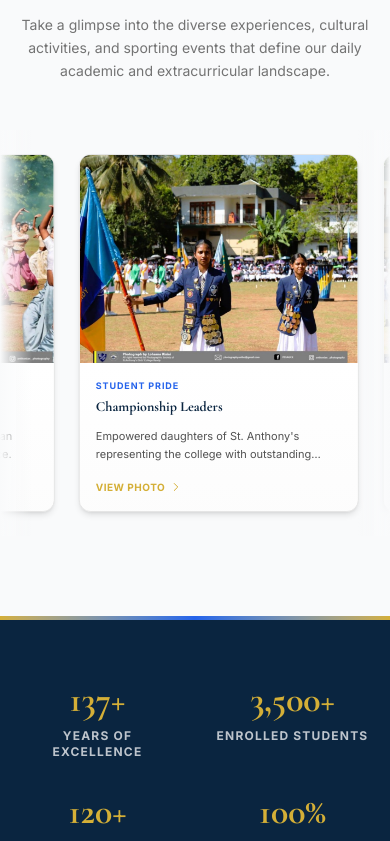
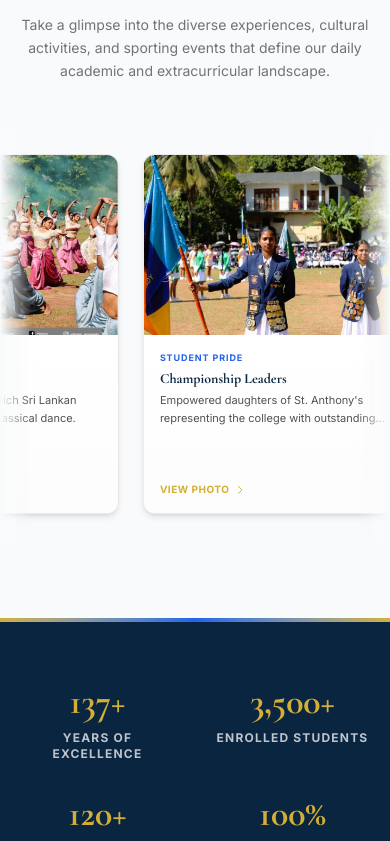
Before and after one commit to samadhi1000/SAGCK, a Next.js app: page / in a window 390 px wide. Shown: the part 7963-8804 px from the top of the page. Built offline with nearby package versions, Linux system fonts and the light colour scheme.

Commit message:
Fix: Rebuild image carousel to duplicate kandyangem.lk marquee styling, and remove Facilities tab

```diff
--- a/src/app/globals.css
+++ b/src/app/globals.css
@@ -65,28 +65,73 @@ body {
   }
 }
 
-/* Infinite Scrolling Marquee for Photo Gallery (Global CSS) */
-.animate-marquee {
-  animation: marquee-scroll 35s linear infinite !important;
+/* ── Infinite Auto-Scrolling Marquee Styling (Adopted from kandyangem.lk) ── */
+.marquee-container {
+    width: 100%;
+    overflow: hidden;
+    position: relative;
+    display: flex;
+    padding: 1.5rem 0;
+    user-select: none;
 }
 
-/* Pause animation on hover */
-.animate-marquee:hover {
-  animation-play-state: paused !important;
+.marquee-track {
+    display: flex;
+    width: max-content;
+    animation: scrollMarquee 40s linear infinite;
 }
 
-@keyframes marquee-scroll {
-  0% {
-    transform: translateX(0);
-  }
-  100% {
-    transform: translateX(-50%);
-  }
+.marquee-group {
+    display: flex;
+    gap: 1.5rem;
+    padding-right: 1.5rem; /* Matches the gap exactly to make transition seamless */
+}
+
+.marquee-card {
+    width: 280px;
+    height: 360px;
+    border-radius: 0.75rem;
+    overflow: hidden;
+    position: relative;
+    border: 1px solid rgba(0, 0, 0, 0.08);
+    flex-shrink: 0;
+    box-shadow: 0 4px 6px -1px rgba(0, 0, 0, 0.1), 0 2px 4px -1px rgba(0, 0, 0, 0.06);
+    transition: transform 0.3s ease, box-shadow 0.3s ease;
+    display: flex;
+    flex-direction: column;
+    background: white;
+}
+
+@media (min-width: 640px) {
+    .marquee-card {
+        width: 320px;
+        height: 390px;
+    }
+}
+
+.marquee-card:hover {
+    transform: scale(1.02) translateY(-4px);
+    box-shadow: 0 10px 15px -3px rgba(0, 0, 0, 0.1), 0 4px 6px -2px rgba(0, 0, 0, 0.05);
+}
+
+/* Pause scroll on hover for premium user interaction experience */
+.marquee-container:hover .marquee-track {
+    animation-play-state: paused;
+}
+
+/* Seamless infinite right-to-left scrolling loop keyframes using translate3d */
+@keyframes scrollMarquee {
+    0% {
+        transform: translate3d(0, 0, 0);
+    }
+    100% {
+        transform: translate3d(-50%, 0, 0);
+    }
 }
 
 /* Accessibility: Stop marquee animation for users with prefers-reduced-motion */
 @media (prefers-reduced-motion: reduce) {
-  .animate-marquee {
+  .marquee-track {
     animation-play-state: paused !important;
   }
 }
--- a/src/app/page.tsx
+++ b/src/app/page.tsx
@@ -345,7 +345,6 @@ export default function Home() {
                 <li><a href="#clubs" className="hover:text-accent transition-colors focus:outline-none">Clubs & Societies</a></li>
                 <li><a href="#sports" className="hover:text-accent transition-colors focus:outline-none">Sports & Athletics</a></li>
                 <li><a href="#news" className="hover:text-accent transition-colors focus:outline-none">News & Achievements</a></li>
-                <li><a href="#facilities" className="hover:text-accent transition-colors focus:outline-none">School Facilities</a></li>
               </ul>
             </div>
 
--- a/src/components/Header.tsx
+++ b/src/components/Header.tsx
@@ -10,7 +10,6 @@ const NAV_ITEMS = [
   { label: "Clubs & Societies", href: "#clubs" },
   { label: "Sports", href: "#sports" },
   { label: "News", href: "#news" },
-  { label: "Facilities", href: "#facilities" },
   { label: "Contact", href: "#contact" },
 ];
 
--- a/src/components/ImageCarousel.tsx
+++ b/src/components/ImageCarousel.tsx
@@ -161,77 +161,105 @@ export default function ImageCarousel() {
       </div>
 
       {/* Infinite scrolling marquee track container */}
-      <div className="relative w-full overflow-hidden group/marquee py-6">
+      <div className="marquee-container">
 
         {/* Soft edge blur using transparent gradients */}
         <div className="absolute top-0 bottom-0 left-0 w-8 md:w-32 bg-gradient-to-r from-neutral-light to-transparent z-10 pointer-events-none" aria-hidden="true" />
         <div className="absolute top-0 bottom-0 right-0 w-8 md:w-32 bg-gradient-to-l from-neutral-light to-transparent z-10 pointer-events-none" aria-hidden="true" />
 
         {/* The moving track */}
-        <div
-          className="flex flex-row w-max gap-6 animate-marquee"
-          role="region"
-          aria-label="Image Loop. Hover to pause, click an image to enlarge."
-        >
-          {doubledImages.map((image, index) => (
+        <div className="marquee-track">
+
+          {/* Group 1 */}
+          <div className="marquee-group">
+            {carouselImages.map((image, index) => (
               <button
-              key={index}
+                key={`g1-${index}`}
                 onClick={() => handleOpenLightbox(index)}
-              className="flex-shrink-0 w-[280px] sm:w-[340px] md:w-[380px] flex flex-col rounded-xl overflow-hidden shadow-md border border-neutral-200 bg-white group/card text-left transition-all duration-300 hover:shadow-xl hover:scale-[1.02] hover:-translate-y-1 focus-visible:outline focus-visible:outline-3 focus-visible:outline-accent"
+                className="marquee-card text-left focus-visible:outline focus-visible:outline-3 focus-visible:outline-accent"
                 aria-label={`View full screen details for ${image.title}: ${image.description}`}
               >
-              {/* Image wrapper with fixed height */}
-              <div className="relative w-full h-52 sm:h-64 md:h-72 overflow-hidden bg-neutral-100 flex-shrink-0">
+                {/* Image wrapper */}
+                <div className="relative w-full h-[180px] sm:h-[220px] overflow-hidden bg-neutral-100 flex-shrink-0">
                   <Image
                     src={image.src}
                     alt={image.alt}
                     fill
-                  sizes="(max-width: 640px) 280px, (max-width: 768px) 340px, 380px"
-                  className="object-cover transition-transform duration-700 ease-out group-hover/card:scale-105"
+                    sizes="(max-width: 640px) 280px, 320px"
+                    className="object-cover transition-transform duration-700 ease-out group-hover:scale-105"
                   />
-
-                {/* Subtle gradient overlay to darken the bottom slightly for the zoom-in icon contrast */}
-                <div
-                  className="absolute inset-0 bg-gradient-to-t from-black/25 via-transparent to-transparent opacity-0 group-hover/card:opacity-100 transition-opacity duration-300"
-                  aria-hidden="true"
-                />
-
-                {/* Enlarge icon on hover */}
-                <div
-                  className="absolute top-3 right-3 bg-secondary/80 backdrop-blur-sm p-2 rounded-full border border-white/20 opacity-0 group-hover/card:opacity-100 transition-opacity duration-300 pointer-events-none"
-                  aria-hidden="true"
-                >
-                  <svg className="w-3.5 h-3.5 text-white" fill="none" stroke="currentColor" viewBox="0 0 24 24">
-                    <path strokeLinecap="round" strokeLinejoin="round" strokeWidth={2.5} d="M21 21l-6-6m2-5a7 7 0 11-14 0 7 7 0 0114 0zM10 7v6m3-3H7" />
-                  </svg>
-                </div>
+                  <div className="absolute inset-0 bg-gradient-to-t from-black/25 via-transparent to-transparent opacity-0 group-hover:opacity-100 transition-opacity duration-300" aria-hidden="true" />
                 </div>
 
-              {/* Text Content below the image */}
-              <div className="p-4 sm:p-5 flex-grow flex flex-col justify-between space-y-3 bg-gradient-to-b from-white to-neutral-50/50">
+                {/* Text Content */}
+                <div className="p-4 sm:p-5 flex-grow flex flex-col justify-between bg-gradient-to-b from-white to-neutral-50/50">
                   <div className="space-y-1">
                     <span className="block text-[9px] sm:text-[10px] font-bold uppercase tracking-widest text-primary">
                       {image.category}
                     </span>
-                  <h3 className="font-serif text-sm sm:text-base font-bold text-secondary leading-snug group-hover/card:text-primary transition-colors">
+                    <h3 className="font-serif text-sm sm:text-base font-bold text-secondary leading-snug group-hover:text-primary transition-colors">
                       {image.title}
                     </h3>
-                </div>
-
-                <p className="font-sans text-[11px] sm:text-xs text-neutral-600 leading-relaxed line-clamp-2">
+                    <p className="font-sans text-[11px] sm:text-xs text-neutral-600 leading-relaxed line-clamp-2 mt-1">
                       {image.description}
                     </p>
-
-                {/* Visual Indicator link decoration at the bottom */}
-                <div className="pt-1 flex items-center text-[10px] font-bold uppercase tracking-wider text-accent group-hover/card:text-accent-hover transition-colors">
+                  </div>
+                  <div className="pt-1 flex items-center text-[10px] font-bold uppercase tracking-wider text-accent">
                     <span>View Photo</span>
-                  <svg className="w-3 h-3 ml-1 transform transition-transform group-hover/card:translate-x-1" fill="none" stroke="currentColor" viewBox="0 0 24 24">
+                    <svg className="w-3 h-3 ml-1" fill="none" stroke="currentColor" viewBox="0 0 24 24">
                       <path strokeLinecap="round" strokeLinejoin="round" strokeWidth={2} d="M9 5l7 7-7 7" />
                     </svg>
                   </div>
                 </div>
               </button>
             ))}
+          </div>
+
+          {/* Group 2 (Duplicate for seamless loop) */}
+          <div className="marquee-group" aria-hidden="true">
+            {carouselImages.map((image, index) => (
+              <button
+                key={`g2-${index}`}
+                onClick={() => handleOpenLightbox(index)}
+                className="marquee-card text-left focus-visible:outline focus-visible:outline-3 focus-visible:outline-accent"
+                tabIndex={-1}
+              >
+                {/* Image wrapper */}
+                <div className="relative w-full h-[180px] sm:h-[220px] overflow-hidden bg-neutral-100 flex-shrink-0">
+                  <Image
+                    src={image.src}
+                    alt={image.alt}
+                    fill
+                    sizes="(max-width: 640px) 280px, 320px"
+                    className="object-cover transition-transform duration-700 ease-out group-hover:scale-105"
+                  />
+                  <div className="absolute inset-0 bg-gradient-to-t from-black/25 via-transparent to-transparent opacity-0 group-hover:opacity-100 transition-opacity duration-300" aria-hidden="true" />
+                </div>
+
+                {/* Text Content */}
+                <div className="p-4 sm:p-5 flex-grow flex flex-col justify-between bg-gradient-to-b from-white to-neutral-50/50">
+                  <div className="space-y-1">
+                    <span className="block text-[9px] sm:text-[10px] font-bold uppercase tracking-widest text-primary">
+                      {image.category}
+                    </span>
+                    <h3 className="font-serif text-sm sm:text-base font-bold text-secondary leading-snug group-hover:text-primary transition-colors">
+                      {image.title}
+                    </h3>
+                    <p className="font-sans text-[11px] sm:text-xs text-neutral-600 leading-relaxed line-clamp-2 mt-1">
+                      {image.description}
+                    </p>
+                  </div>
+                  <div className="pt-1 flex items-center text-[10px] font-bold uppercase tracking-wider text-accent">
+                    <span>View Photo</span>
+                    <svg className="w-3 h-3 ml-1" fill="none" stroke="currentColor" viewBox="0 0 24 24">
+                      <path strokeLinecap="round" strokeLinejoin="round" strokeWidth={2} d="M9 5l7 7-7 7" />
+                    </svg>
+                  </div>
+                </div>
+              </button>
+            ))}
+          </div>
+
         </div>
       </div>
 
```
Lines whose indentation alone changed are shown as unchanged.
